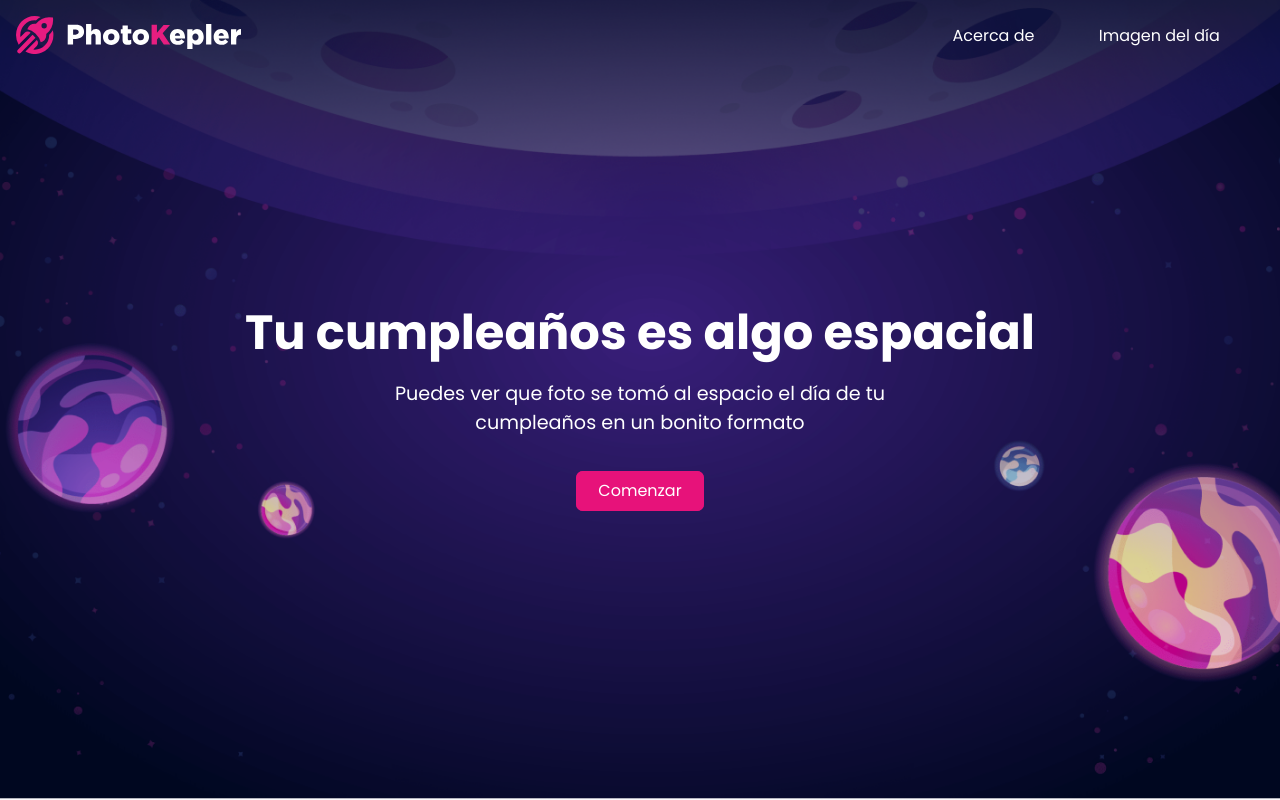
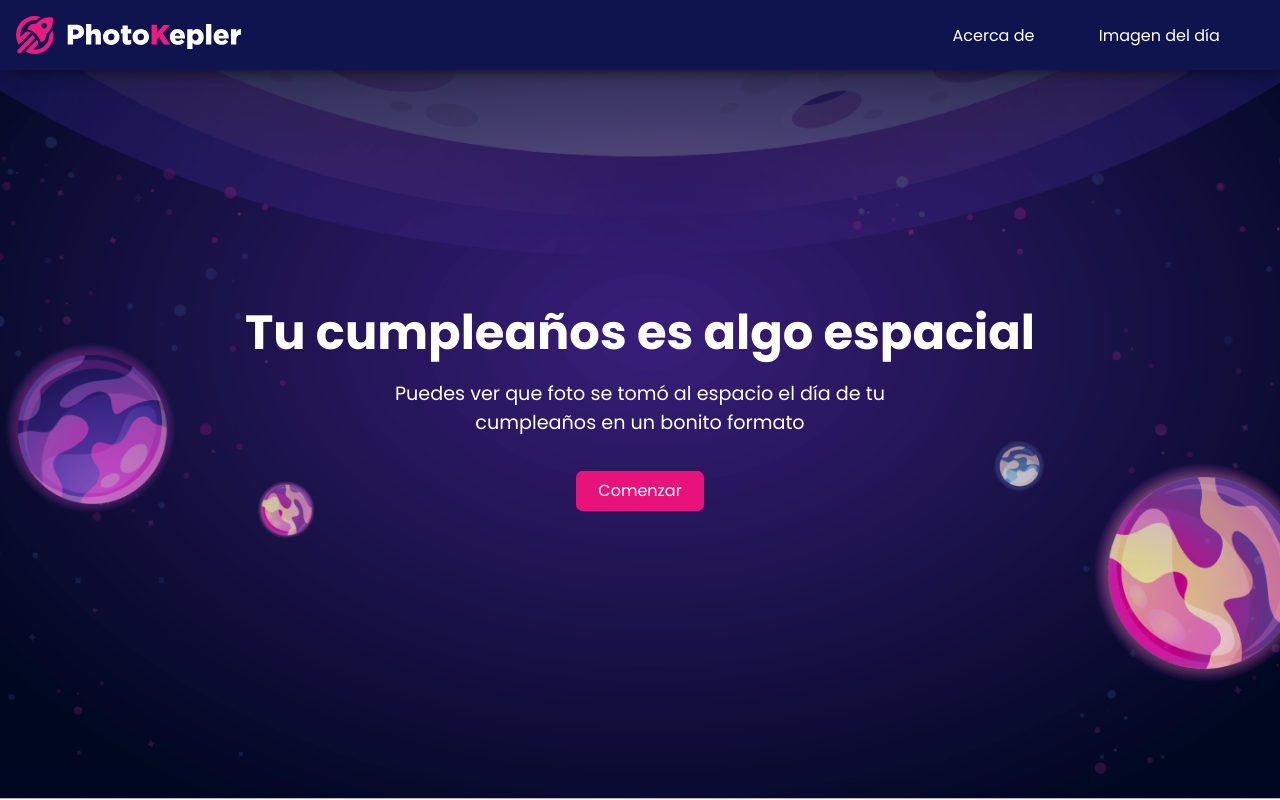
Before and after one commit to rafeldev/photokepler, a React (Create React App) app: page / in a window 1280 px wide. Shown: the top 800 px of the page. Built offline with nearby package versions, Linux system fonts and the light colour scheme; no server answers.

Commit message:
Se añadio hover de fondo a navbar en desktop

```diff
--- a/src/components/Navbar/Navbar.jsx
+++ b/src/components/Navbar/Navbar.jsx
@@ -13,6 +13,12 @@ const NavMenuStyles = styled.nav`
   width: 100%;
   height: 70px;
   background-color: transparent;
+  transition: 1s;
+  :hover {
+    background-color: var(--tercer-color);
+    -webkit-box-shadow: 6px 3px 16px -6px #000000;
+    box-shadow: 6px 3px 16px -6px #000000;
+  }
 
   .wrapper {
     width: 100%;
```
